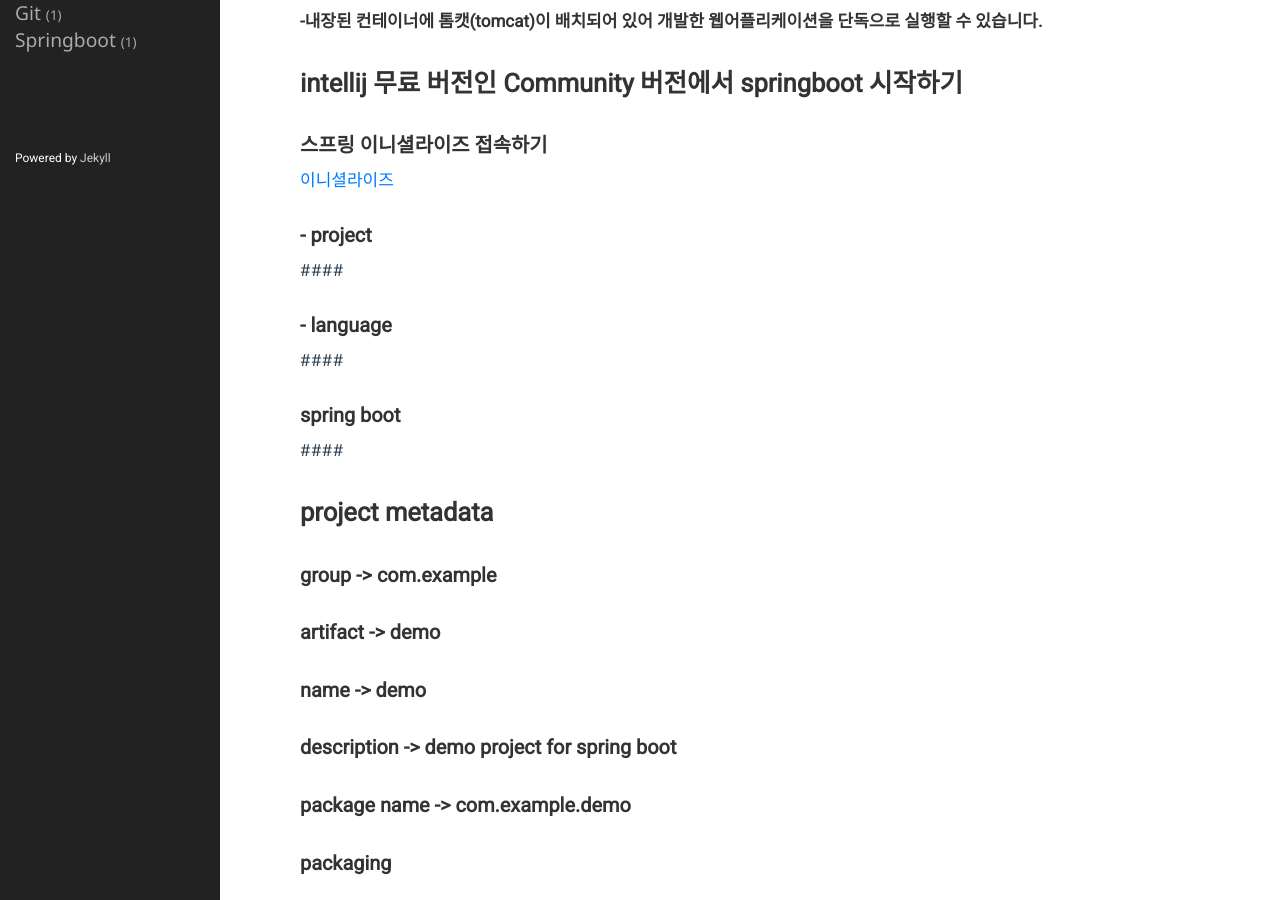
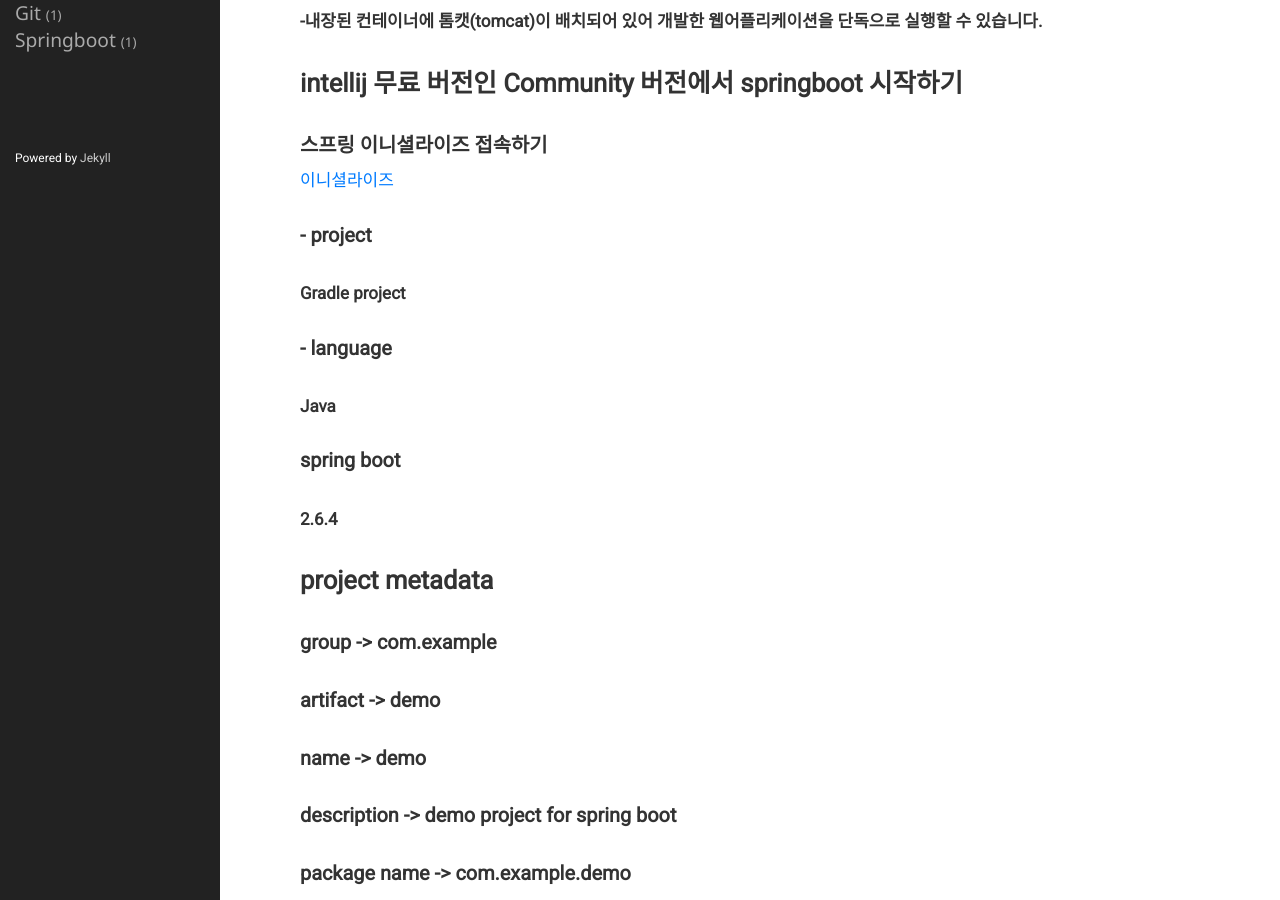
Before and after one commit to SungChan08/SungChan08.github.io, a Jekyll site: the page built from _posts/2022-03-20-springboot.markdown, in a window 1280 px wide and 900 px high, scrolled down 350 px. Built offline with Jekyll 4.4.1, drawn with Linux system fonts in a browser that asks for light colours.

Commit message:
2029 commit

```diff
--- a/_posts/2022-03-20-springboot.markdown
+++ b/_posts/2022-03-20-springboot.markdown
@@ -17,16 +17,15 @@ category: springboot
 [이니셜라이즈](https://start.spring.io/)
 
 ### - project
-####
+#### Gradle project
 
 ### - language
-####
+#### Java
 
 ### spring boot
-####
+#### 2.6.4
 
 ## project metadata
-
 ### group -> com.example
 ### artifact -> demo
 ### name -> demo
```
